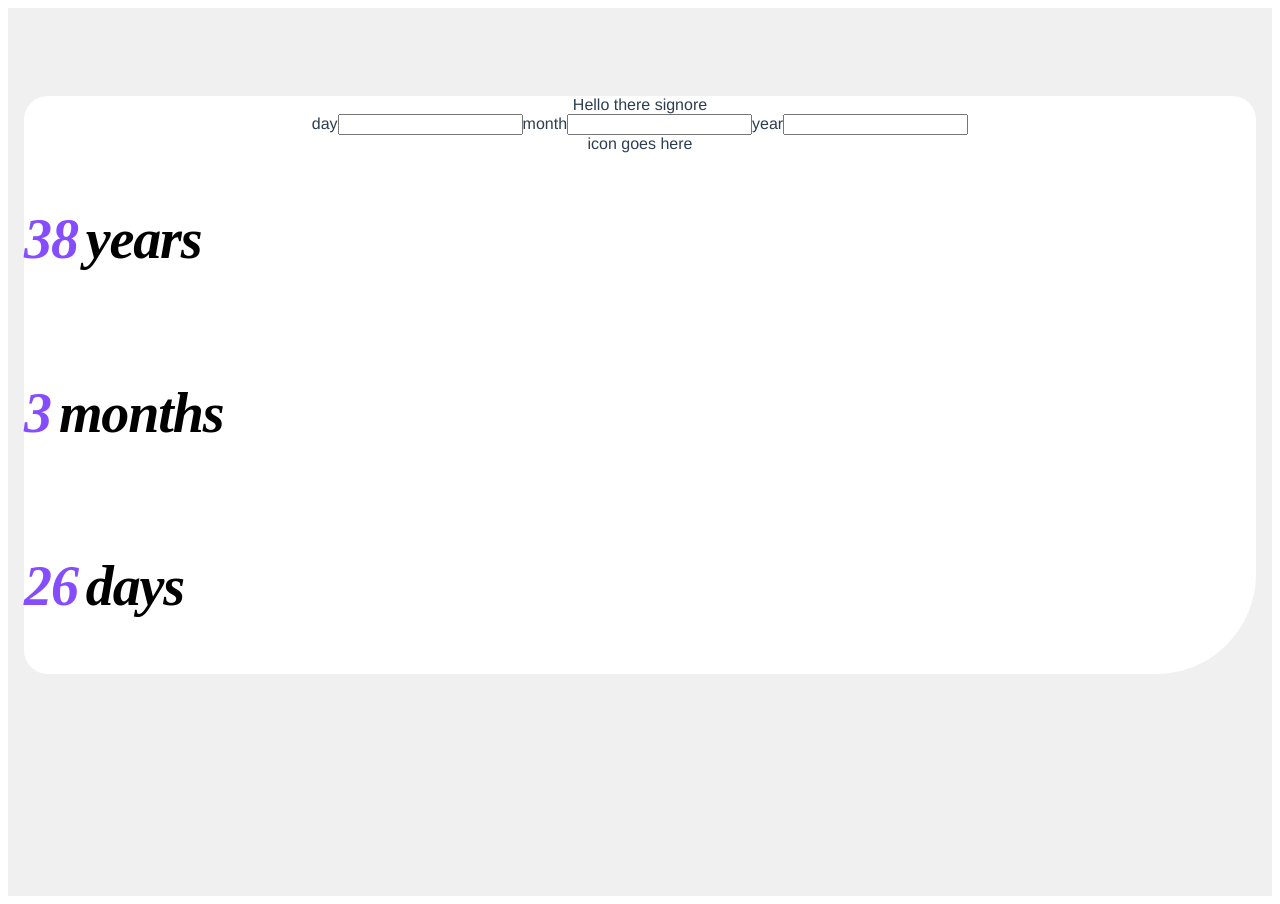
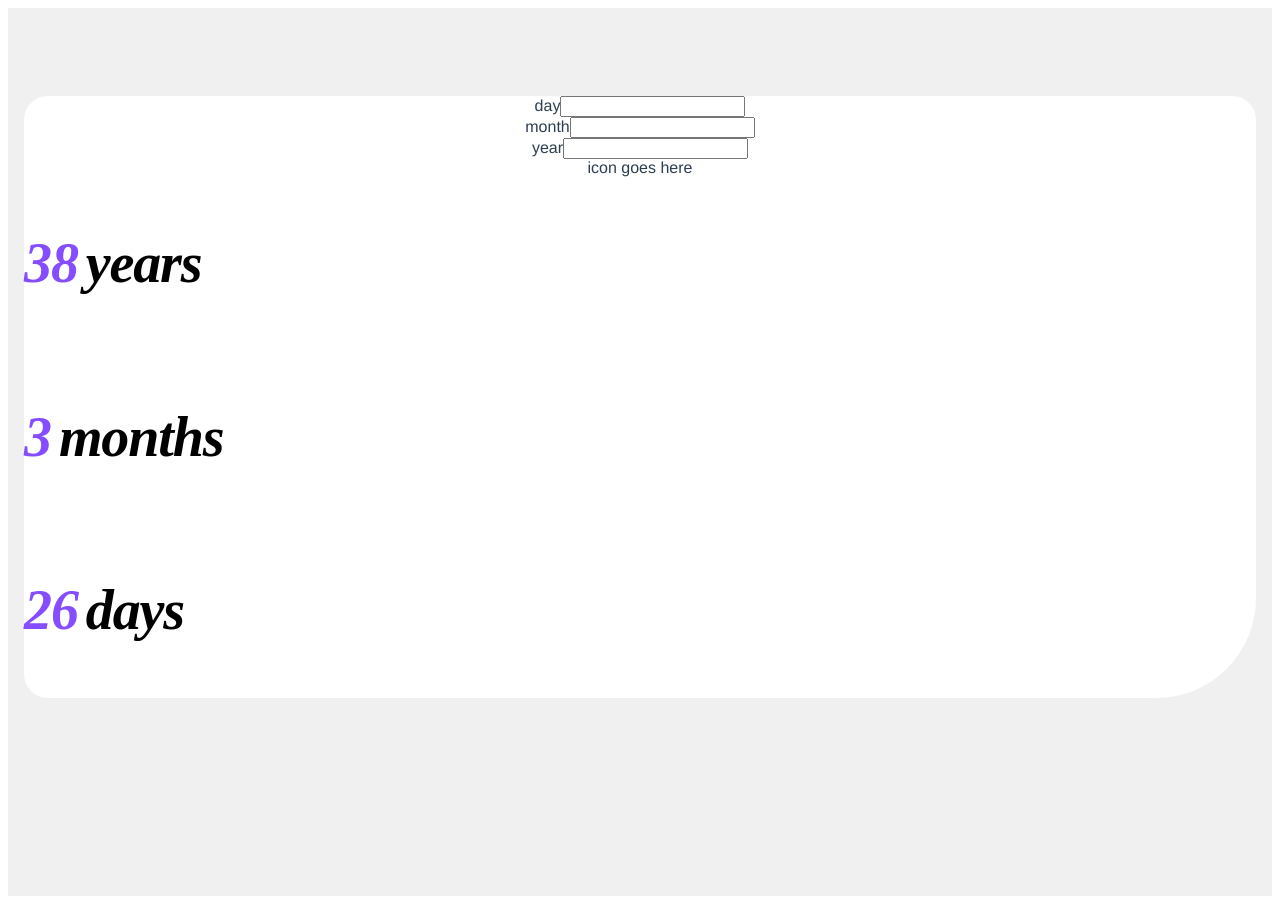
Before and after one commit to MaxAnderberg/age-calculator, a Vue app: page / in a window 1280 px wide. Built offline with nearby package versions, Linux system fonts and the light colour scheme.

Commit message:
re-structured form and formatted

```diff
--- a/src/components/HelloWorld.vue
+++ b/src/components/HelloWorld.vue
@@ -1,14 +1,21 @@
 <template>
     <main class="main-age_card">
-        Hello there signore
         <section>
             <form method="" id="" action="">
+                <div>
                     <label>day</label>
                     <input type="text" name="" value="" />
+                </div>
+
+                <div>
                     <label>month</label>
                     <input type="text" name="" value="" />
+                </div>
+
+                <div>
                     <label>year</label>
                     <input type="text" name="" value="" />
+                </div>
             </form>
         </section>
         <section>
@@ -40,7 +47,6 @@ export default {
 }
 </script>
 
-<!-- Add "scoped" attribute to limit CSS to this component only -->
 <style scoped>
 h3 {
     margin: 40px 0 0;
@@ -65,25 +71,25 @@ a {
     border-radius: 24px 24px 100px 24px;
 }
 
- .age {
- }
+.age {}
 
 .age__item {
     font-family: Poppins;
     font-size: 56px;
     font-style: italic;
     font-weight: 800;
-   line-height: 110%; /* 61.6px */
+    line-height: 110%;
+    /* 61.6px */
     letter-spacing: -1.12px;
     display: flex;
     gap: 8px;
 }
 
- .age__number{
+.age__number {
     color: #854DFF;
 }
+
 .age__unit {
     color: black
 }
-
 </style>
```
Lines whose indentation alone changed are shown as unchanged.
